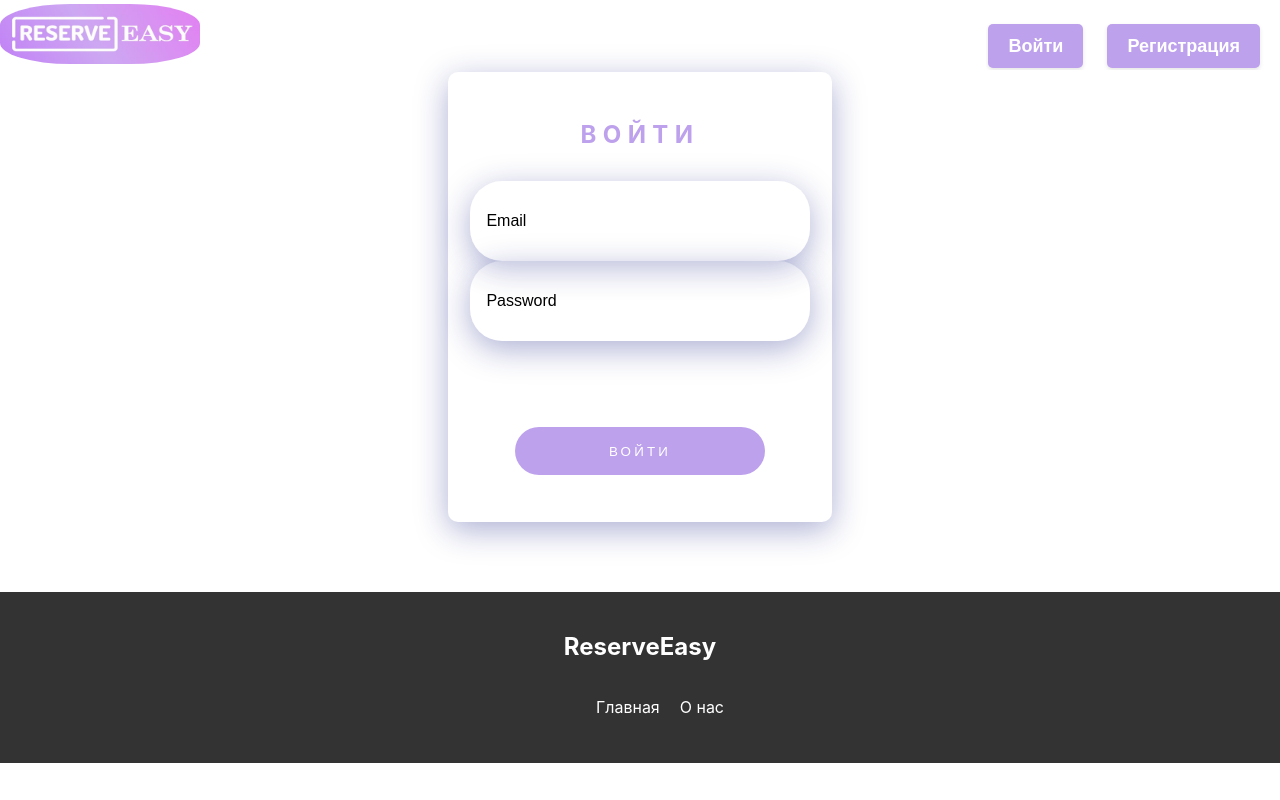
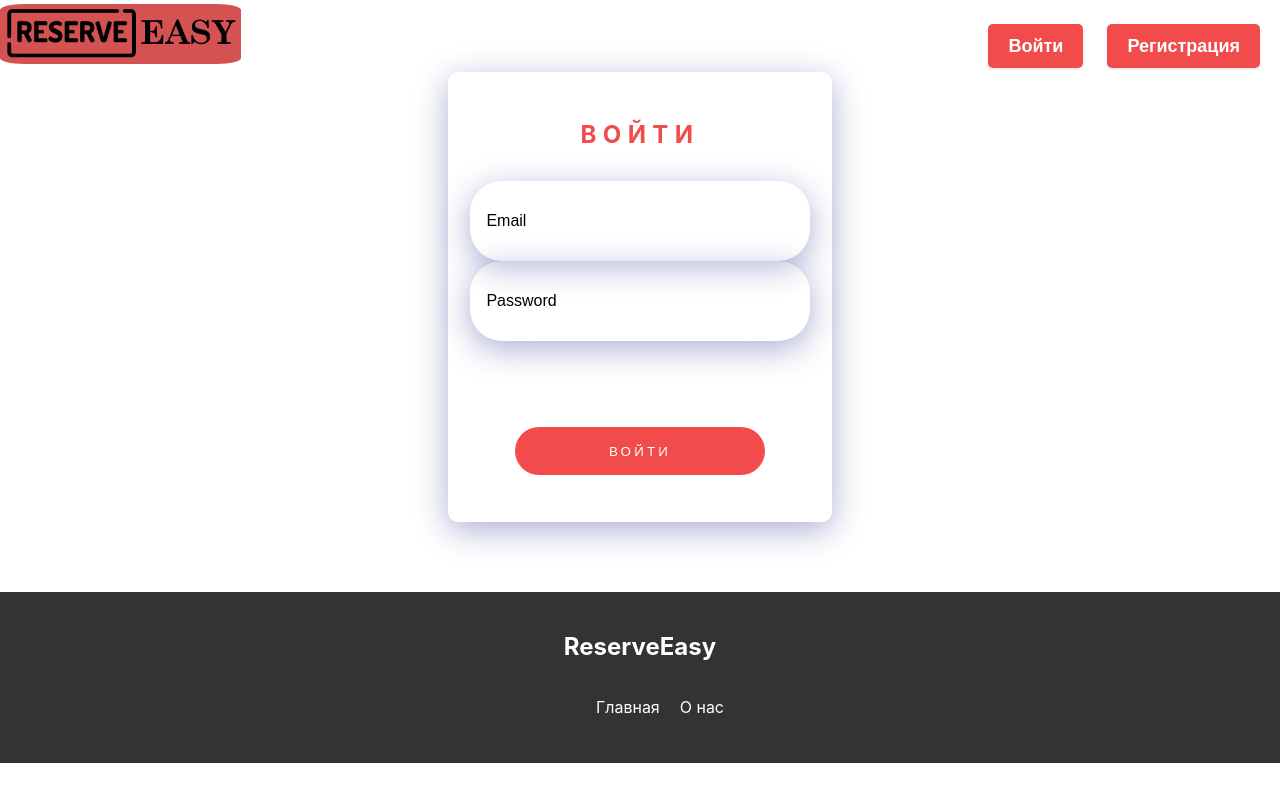
Before and after one commit to IvanovDA010101/stolik-front, a React (Create React App) app: page /login in a window 1280 px wide. Built offline with nearby package versions, Linux system fonts and the light colour scheme.

Commit message:
BOOKING-SERVICE: added fetch to reserved tables

```diff
--- a/public/index.html
+++ b/public/index.html
@@ -24,7 +24,7 @@
       work correctly both with client-side routing and a non-root public URL.
       Learn how to configure a non-root public URL by running `npm run build`.
     -->
-    <title>React App</title>
+    <title>ReserveEasy</title>
   </head>
   <body>
     <noscript>You need to enable JavaScript to run this app.</noscript>
--- a/src/Components/Admin/Viewers/MainPlace.jsx
+++ b/src/Components/Admin/Viewers/MainPlace.jsx
@@ -14,11 +14,11 @@ export const MainPlace = () => {
         e.preventDefault();
 
         try {
-            const response = await fetch('http://45.151.144.194:8080/api/v1/admin/restaurants', {
+            const response = await fetch('http://reserveeasy:8080/api/v1/admin/restaurants/', {
                 method: 'POST',
                 headers: {
                     'Content-Type': 'application/json',
-                    'Authorization': 'eyJhbGciOiJIUzI1NiJ9.eyJzdWIiOiJ0aUBtYWlsLnJ1In0.NihafUhuF1RjpYlyeb7cxzVghJlz-M5bNZjEl0UdrLM'
+                    'Authorization': 'eyJhbGciOiJIUzI1NiJ9.eyJzdWIiOiJ0aWFzZDFAbWFpbC5ydSJ9.3X88g5d_hM2SrUVydZvzDdBO4macdjpPLELoOImWGh8'
                 },
                 body: JSON.stringify({
                     name,
--- a/src/Components/MainWindow/Styles/StyledComponents.jsx
+++ b/src/Components/MainWindow/Styles/StyledComponents.jsx
@@ -110,8 +110,9 @@ export const StyledHeader = styled.nav`
 `
 
 export const HeaderImage = styled.img`
-    border-radius: 35%;
-    width: 200px;
+    border-radius: 10%;
+    //width: 200px;
+    width: auto;
     height: 60px;
 
 `
@@ -144,7 +145,8 @@ export const SignButton = styled.button`
     margin-right: 20px;
     margin-top: 20px;
     box-shadow: 0px 2px 4px rgba(0, 0, 0, 0.1);
-    background-color: #BDA1EC;
+    //background-color: #BDA1EC;
+    background-color: rgba(238, 31, 31, 0.8);
     color: #FFFFFF;
 
 
--- a/src/Components/RestaurantPage/FunctionalComponents/Establishment.jsx
+++ b/src/Components/RestaurantPage/FunctionalComponents/Establishment.jsx
@@ -38,7 +38,7 @@ export const Establishment = () => {
             <Restaurant key={establishment.id}>
                 <StyledImage src={establishment.url} alt={establishment.name}/>
                 <RestaurantInfo>
-                    <p>{establishment.name}</p>
+                    <h2>{establishment.name}</h2>
                     <p>{establishment.description}</p>
                     <p>{establishment.address}</p>
                 </RestaurantInfo>
--- a/src/Components/RestaurantPage/Styles/StyledComponents.jsx
+++ b/src/Components/RestaurantPage/Styles/StyledComponents.jsx
@@ -2,21 +2,25 @@ import styled from "styled-components";
 
 export const Restaurant = styled.div`
     display: flex;
-    flex-direction: column;
+    //flex-direction: column;
     justify-content: center;
-    align-items: center;
-    height: 100vh;
+    //align-items: center;
+    //height: 100vh;
     background-color: #f2f2f2;
 `
 
 export const StyledImage = styled.img`
     max-width: 100%;
     height: auto;
+    border-radius: 10%;
 `
 
 export const RestaurantInfo = styled.div`
-    text-align: center;
-    margin: 20px 0;
+    //text-align: center;
+    //margin: 20px 0;
+    margin-left: auto;
+    margin-bottom: auto;
+    margin-right: auto;
 `
 
 export const BookingButton = styled.button`
--- a/src/Components/RestaurantPage/Viewers/ClientScheme.jsx
+++ b/src/Components/RestaurantPage/Viewers/ClientScheme.jsx
@@ -8,8 +8,6 @@ import {SignButton} from "../../MainWindow/Styles/StyledComponents";
 export const ClientScheme = ({ tablesReserved, date, time }) => {
     const canvasRef = useRef(null);
     const navigate = useNavigate()
-    const isFetching = useRef(false);
-    const [loading, setLoading] = useState(false);
     let {token} = useContext(AuthContext)
 
     const tables = tablesReserved
@@ -20,10 +18,6 @@ export const ClientScheme = ({ tablesReserved, date, time }) => {
 
     useEffect(() => {
         const fetchData = async () => {
-            if(!isFetching.current) {
-                isFetching.current = true;
-
-
             try {
                 if (canvas) {
                     const response = await fetch(`http://45.151.144.194:8080/api/v1/restaurants/${id}/tables`, {
@@ -73,14 +67,10 @@ export const ClientScheme = ({ tablesReserved, date, time }) => {
                         }
                     });
                 }
-
-
             } catch (error) {
                 console.error('Error fetching data:', error);
-                } finally {
-                    isFetching.current = false
             }
-            }
+
             }
 
         fetchData();
--- a/src/Components/RestaurantPage/Viewers/MainPlace.jsx
+++ b/src/Components/RestaurantPage/Viewers/MainPlace.jsx
@@ -38,6 +38,7 @@ export const MainPlace = () => {
     const params = useParams()
     const id = params.id
     const fetchData = async () => {
+        if (date!=null && time!=null)
         try {
             if (date && time) { // Проверяем, что дата и время установлены
                 const formattedDate = `${date}T${time}:00.00`;
--- a/src/Components/SignIn/Styles/StyledComponents.jsx
+++ b/src/Components/SignIn/Styles/StyledComponents.jsx
@@ -13,7 +13,8 @@ export const MainContainer = styled.div`
     backdrop-filter: blur(8.5px);
     -webkit-backdrop-filter: blur(8.5px);
     border-radius: 10px;
-    color: #BDA1EC;
+    //color: #BDA1EC;
+    color: rgba(238, 31, 31, 0.8);
     text-transform: uppercase;
     letter-spacing: 0.4rem;
     margin: 0 auto;
@@ -93,12 +94,14 @@ export const StyledInput = styled.input`
   padding: 1rem;
   border: none;
   outline: none;
-  color: #BDA1EC;
+  //color: #BDA1EC;
+  color: rgba(238, 31, 31, 0.8);
   font-size: 1rem;
   font-weight: bold;
   &:focus {
     display: inline-block;
-    box-shadow: 0 0 0 0.2rem #BDA1EC;
+    //box-shadow: 0 0 0 0.2rem #BDA1EC;
+    box-shadow: 0 0 0 0.2rem rgba(238, 31, 31, 0.8);
     backdrop-filter: blur(12rem);
     border-radius: 2rem;
   }
@@ -114,7 +117,8 @@ export const Button = ({ content }) => {
 }
 
 export const StyledButton = styled.button`
-  background: linear-gradient(to right, #BDA1EC 0%, #BDA1EC 79%);
+  //background: linear-gradient(to right, #BDA1EC 0%, #BDA1EC 79%);
+  background: rgba(238, 31, 31, 0.8);
   text-transform: uppercase;
   letter-spacing: 0.2rem;
   width: 65%;
--- a/src/Components/SignUp/Styles/StyledComponents.jsx
+++ b/src/Components/SignUp/Styles/StyledComponents.jsx
@@ -11,7 +11,8 @@ export const MainContainer = styled.div`
     backdrop-filter: blur(8.5px);
     -webkit-backdrop-filter: blur(8.5px);
     border-radius: 10px;
-    color: #BDA1EC;
+    //color: #BDA1EC;
+    color: rgba(238, 31, 31, 0.8);
     text-transform: uppercase;
     letter-spacing: 0.4rem;
     margin: 15px auto 20px;
@@ -106,12 +107,14 @@ export const StyledInput = styled.input`
   padding: 1rem;
   border: none;
   outline: none;
-  color: #BDA1EC;
+  //color: #BDA1EC;
+  color: rgba(238, 31, 31, 0.8);
   font-size: 1rem;
   font-weight: bold;
   &:focus {
     display: inline-block;
-    box-shadow: 0 0 0 0.2rem #BDA1EC;
+    //box-shadow: 0 0 0 0.2rem #BDA1EC;
+    box-shadow: 0 0 0 0.2rem rgba(238, 31, 31, 0.8);
     backdrop-filter: blur(12rem);
     border-radius: 2rem;
   }
@@ -127,7 +130,8 @@ export const Button = ({ content }) => {
 }
 
 export const StyledButton = styled.button`
-  background: linear-gradient(to right, #BDA1EC 0%, #BDA1EC 79%);
+  //background: linear-gradient(to right, #BDA1EC 0%, #BDA1EC 79%);
+  background: linear-gradient(to right, rgba(238, 31, 31, 0.8) 0%, rgba(238, 31, 31, 0.8) 79%);
   text-transform: uppercase;
   letter-spacing: 0.2rem;
   width: 65%;
```
Also changed, not shown: public/images/photo_2024-02-05_18-25-44.jpg, src/Components/RestaurantPage/Viewers/BookingService.jsx (renamed from src/Components/RestaurantPage/Viewers/BookingService.js), 1 other file (tests, documents, lock files or other folders). Lines whose indentation alone changed are shown as unchanged.
